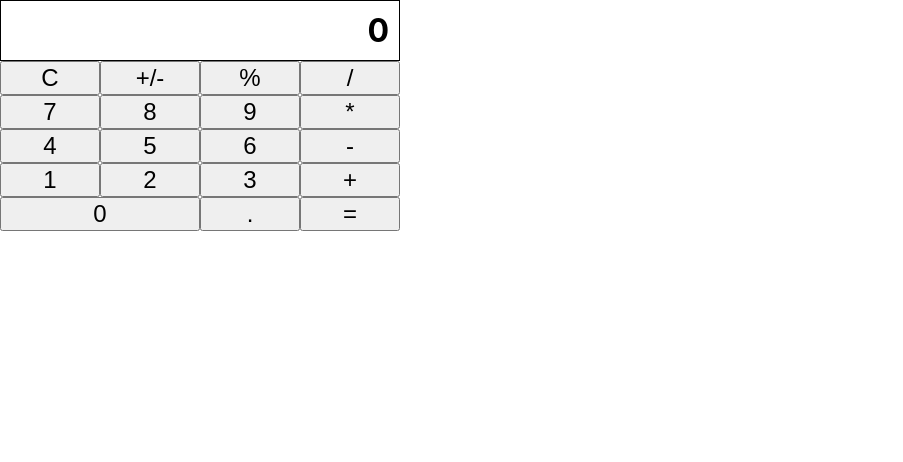
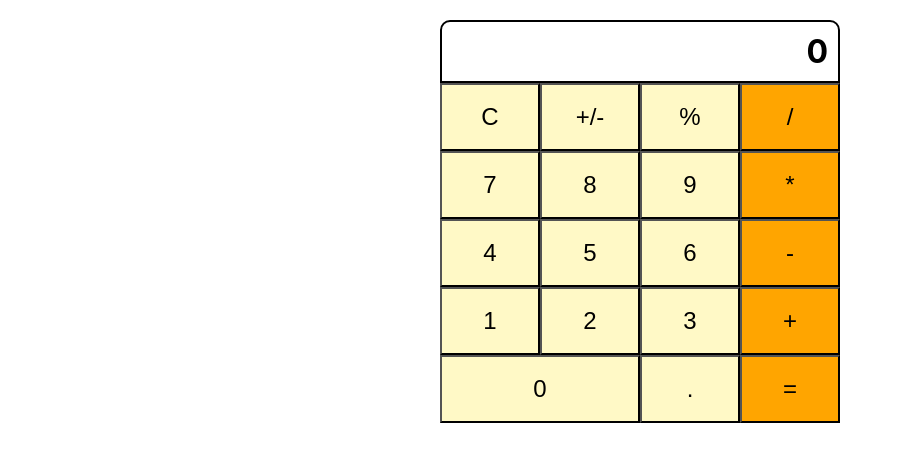
Before and after one commit to debChowdhury/react-calculator, a React (Create React App) app: page / in a window 1280 px wide. Shown: the top 462 px of the page, without its empty margins (0-903 px from the left). Built offline with nearby package versions, Linux system fonts and the light colour scheme.

Commit message:
Second commit

```diff
--- a/src/CalculatorBodyComponent.js
+++ b/src/CalculatorBodyComponent.js
@@ -35,30 +35,30 @@ function CalculatorBodyComponent() {
                 <button onClick={(event) => getBtnValue(event)} className="calculatorBtn">C</button>
                 <button onClick={(event) => getBtnValue(event)} className="calculatorBtn">+/-</button>
                 <button onClick={(event) => getBtnValue(event)} className="calculatorBtn">%</button>
-                <button onClick={(event) => getBtnValue(event)} className="calculatorBtn">/</button>
+                <button onClick={(event) => getBtnValue(event)} className="calculatorBtn signBtns">/</button>
             </div>
             <div className="calculatorBodyRow">
                 <button onClick={(event) => getBtnValue(event)} className="calculatorBtn">7</button>
                 <button onClick={(event) => getBtnValue(event)} className="calculatorBtn">8</button>
                 <button onClick={(event) => getBtnValue(event)} className="calculatorBtn">9</button>
-                <button onClick={(event) => getBtnValue(event)} className="calculatorBtn">*</button>
+                <button onClick={(event) => getBtnValue(event)} className="calculatorBtn signBtns">*</button>
             </div>
             <div className="calculatorBodyRow">
                 <button onClick={(event) => getBtnValue(event)} className="calculatorBtn">4</button>
                 <button onClick={(event) => getBtnValue(event)} className="calculatorBtn">5</button>
                 <button onClick={(event) => getBtnValue(event)} className="calculatorBtn">6</button>
-                <button onClick={(event) => getBtnValue(event)} className="calculatorBtn">-</button>
+                <button onClick={(event) => getBtnValue(event)} className="calculatorBtn signBtns">-</button>
             </div>
             <div className="calculatorBodyRow">
                 <button onClick={(event) => getBtnValue(event)} className="calculatorBtn">1</button>
                 <button onClick={(event) => getBtnValue(event)} className="calculatorBtn">2</button>
                 <button onClick={(event) => getBtnValue(event)} className="calculatorBtn">3</button>
-                <button onClick={(event) => getBtnValue(event)} className="calculatorBtn">+</button>
+                <button onClick={(event) => getBtnValue(event)} className="calculatorBtn signBtns">+</button>
             </div>
             <div className="calculatorBodyRow">
                 <button onClick={(event) => getBtnValue(event)} style={{width:'50%'}} className="calculatorBtn">0</button>
                 <button onClick={(event) => getBtnValue(event)} className="calculatorBtn">.</button>
-                <button onClick={(event) => getBtnValue(event)} className="calculatorBtn">=</button>
+                <button onClick={(event) => getBtnValue(event)} className="calculatorBtn signBtns">=</button>
             </div>
         </div>
     );
--- a/src/CalculatorComponent.js
+++ b/src/CalculatorComponent.js
@@ -18,10 +18,13 @@ function CalculatorComponent() {
     });
     return (
         <UserContext.Provider value={resultObj}>
-            <div className="calculator">
-                <CalculatorHeaderComponent />
-                <CalculatorBodyComponent />
+            <div className="container">
+                <div className="calculator">
+                    <CalculatorHeaderComponent />
+                    <CalculatorBodyComponent />
+                </div>
             </div>
+
         </UserContext.Provider>
 
     );
--- a/src/index.css
+++ b/src/index.css
@@ -6,33 +6,41 @@ body {
   -webkit-font-smoothing: antialiased;
   -moz-osx-font-smoothing: grayscale;
 }
-
-code {
-  font-family: source-code-pro, Menlo, Monaco, Consolas, 'Courier New',
-    monospace;
-}
-
 .calculator{
   width: 400px;
+  margin: 20px;
 }
-
 .calculatorBody{
   display: flex;
   flex-direction: column;
 }
-
 .calculatorBodyRow{
   display: flex;
 }
-
 .calculatorBtn{
   width: 25%;
   text-align: center;
   font-size: x-large;
+  background-color: #ffeb3b4a;
+  padding: 18px;
 }
 .calculatorHeader{
   text-align: end;
   padding: 10px;
-  border: 1px solid black;
+  border: 2px solid black;
   margin: 0px;
+  overflow: overlay;
+  border-radius: 10px 10px 0 0;
 }
+.signBtns{
+  background-color: orange;
+}
+.calculatorBtn:active{
+  background-color: white;
+}
+.container{
+  width: 100%;
+  height: 100%;
+  display: flex;
+  justify-content: center;
+}
```
